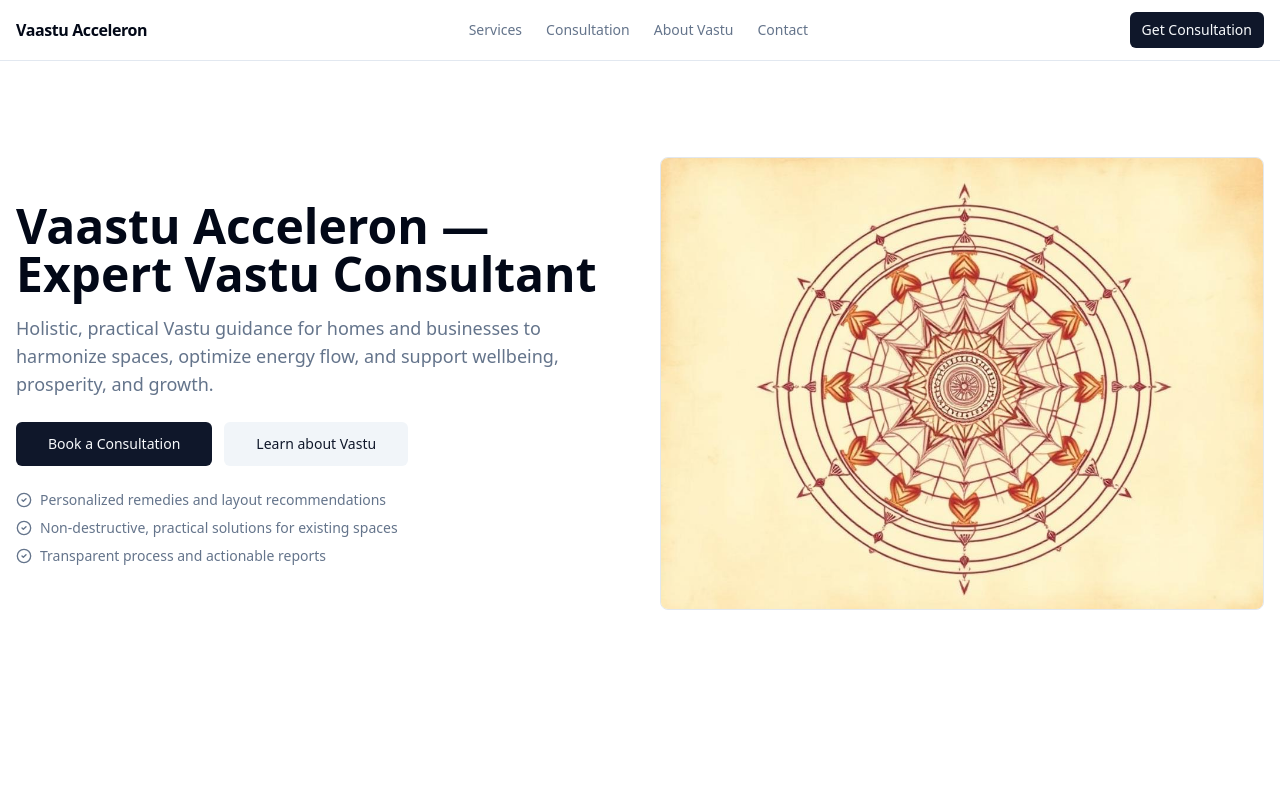
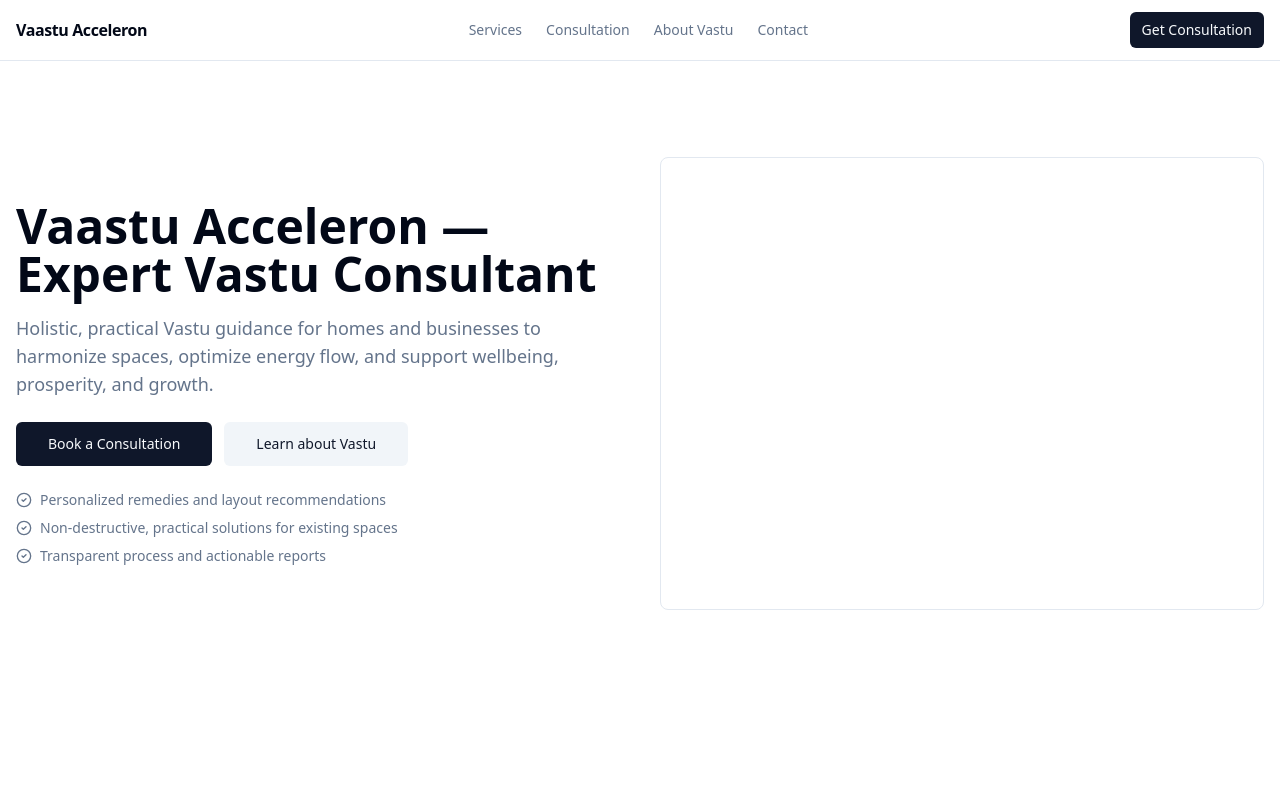
Before and after one commit to yg2154/cosmic-space-solutions, a React (Vite) app: page / in a window 1280 px wide. Shown: the top 790 px of the page. Built offline with nearby package versions, Linux system fonts and the light colour scheme.

Commit message:
Reverted to commit e76b335048d4368aa17e0639c103deebb62abbd1

```diff
--- a/src/pages/Index.tsx
+++ b/src/pages/Index.tsx
@@ -2,7 +2,6 @@ import { Helmet } from "react-helmet-async";
 import { Button } from "@/components/ui/button";
 import { Card, CardHeader, CardTitle, CardContent } from "@/components/ui/card";
 import { Factory, Building2, Store, Home, Map, Hospital, Hotel, Mail, MapPin, Users, CheckCircle2 } from "lucide-react";
-import vastuMandala from "@/assets/vastu-purush-mandala.png";
 
 const Index = () => {
   const canonical = typeof window !== "undefined" ? window.location.href : "";
@@ -62,16 +61,7 @@ const Index = () => {
                 <li className="flex items-center gap-2"><CheckCircle2 className="h-4 w-4" /> Transparent process and actionable reports</li>
               </ul>
             </div>
-<div className="aspect-[4/3] overflow-hidden rounded-lg border bg-card/50 flex items-center justify-center">
-  <img
-    src={vastuMandala}
-    alt="Vastu Purusha Mandala diagram — Vaastu Acceleron"
-    loading="lazy"
-    width={1024}
-    height={768}
-    className="h-full w-full object-contain"
-  />
-</div>
+            <div className="aspect-[4/3] rounded-lg border bg-card/50" aria-label="Vastu-balanced interior placeholder" />
           </div>
         </section>
 
```
Also changed, not shown: src/assets/vastu-purush-mandala.png (deleted).
